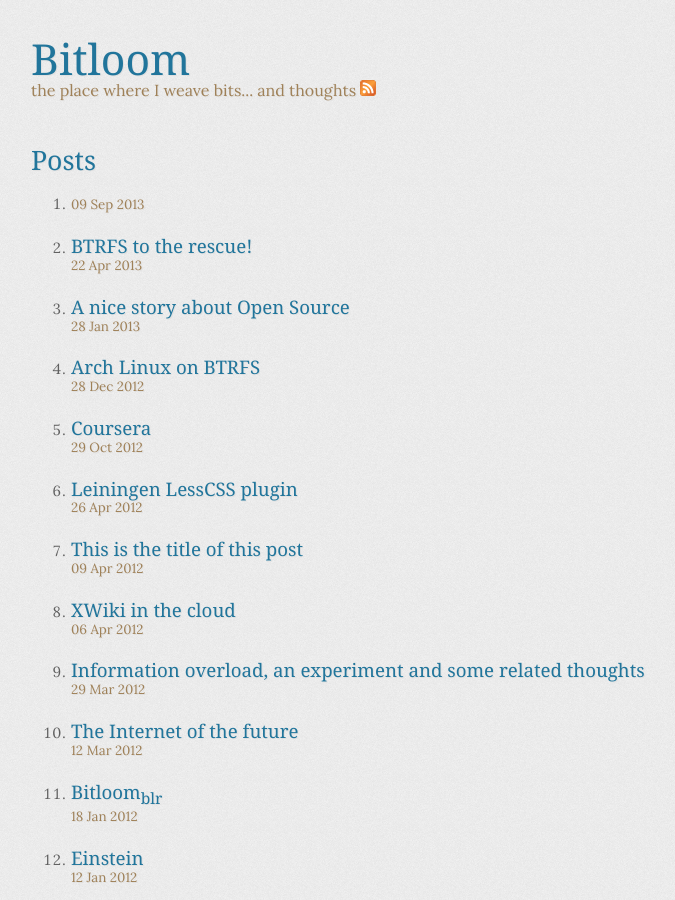
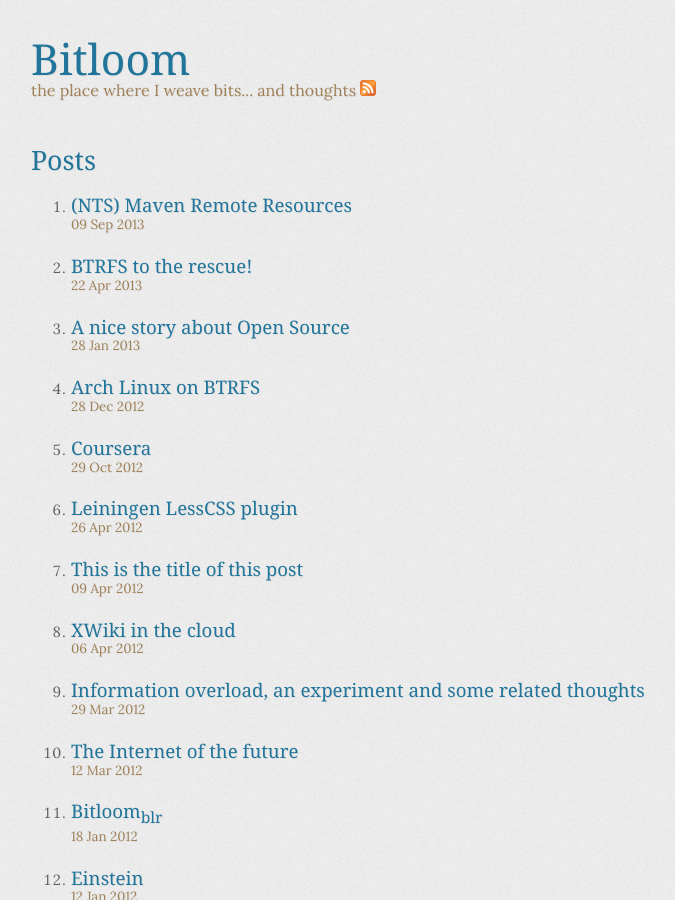
Before and after one commit to fmancinelli/fmancinelli.github.com, a Jekyll site: the page built from index.html, in a window 1280 px wide and 900 px high. Shown: the whole window, without its empty margins (159-834 px from the left). Built offline with Jekyll 4.4.1, drawn with Linux system fonts in a browser that asks for light colours; comment, search, counter and statistics services are not loaded.

Commit message:
Fix the title

```diff
--- a/_posts/2013-09-09-NTS-Maven_remote_resources.markdown
+++ b/_posts/2013-09-09-NTS-Maven_remote_resources.markdown
@@ -1,6 +1,6 @@
 ---
 layout: post
-title: [NTS] Maven Remote Resources
+title: (NTS) Maven Remote Resources
 ---
 
 The [Maven Remote Resources plugin](http://maven.apache.org/plugins/maven-remote-resources-plugin) allows you to package a given set of resources in a JAR in a way that they can be used by other modules. This is particularly useful if you have some "configuration" files that must be shared between different modules.
```
